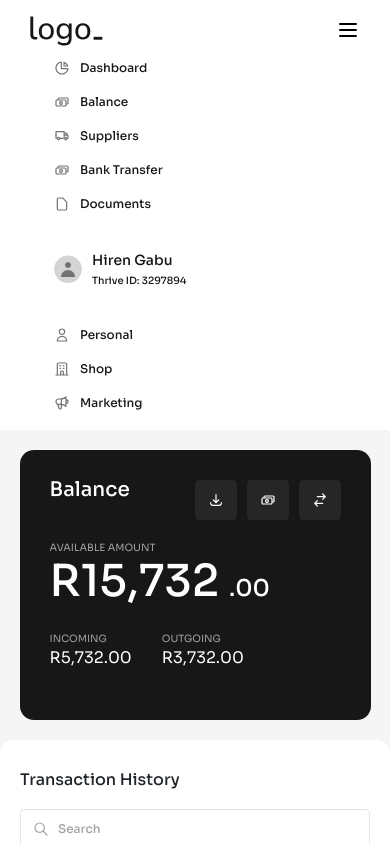
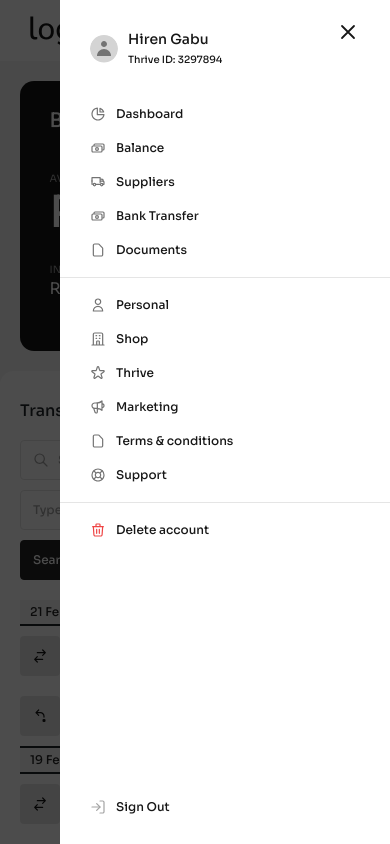
Before and after one commit to Hirenhg/Thrive, a React (Create React App) app in the folder thrive-react/: page /balance in a window 390 px wide. Both pictures are taken after a click on the button 348 px from the left and 30 px from the top of the page. Shown: the top 844 px of the page. Built offline with nearby package versions, Linux system fonts and the light colour scheme.

Commit message:
HeaderMenu Responsive Design and Dropdown open onclick

```diff
--- a/thrive-react/src/components/Header/Header.js
+++ b/thrive-react/src/components/Header/Header.js
@@ -1,48 +1,72 @@
-import React, { useState } from 'react'
-import { images } from '../../config/images'
-import { NavLink } from "react-router-dom";
+import React, { useEffect, useRef, useState } from "react";
+import { images } from "../../config/images";
+import { Link, NavLink } from "react-router-dom";
 
 const Header = () => {
-    const [isOpen, setIsOpen] = useState(false);
+    const [navbarOpen, setNavbarOpen] = useState(false);
+    const [dropdownOpen, setDropdownOpen] = useState(false);
+    const dropdownRef = useRef(null);
 
     const toggleNavbar = () => {
-        setIsOpen(!isOpen);
+        setNavbarOpen(!navbarOpen);
     };
+
+    const toggleDropdown = () => {
+        setDropdownOpen(prevState => !prevState);
+    };
+
+    const handleCloseDropdown = () => {
+        setDropdownOpen(false);
+    };
+
+    useEffect(() => {
+        const handleClickOutside = (event) => {
+            if (dropdownRef.current && !dropdownRef.current.contains(event.target)) {
+                handleCloseDropdown();
+            }
+        };
+        document.addEventListener('mousedown', handleClickOutside);
+        return () => {
+            document.removeEventListener('mousedown', handleClickOutside);
+        };
+    }, []);
 
     return (
         <div className="header_main">
             <nav className="navbar navbar-expand-lg">
                 <div className="container mw-sm-960 px-4">
                     <div className="navbar-top d-flex align-items-center">
-                        <NavLink className="navbar-brand" to="/">
+                        <NavLink className="navbar-brand" href="/">
                             <img src={images.Logo} alt="logo" />
                         </NavLink>
-                        <button type="button" className="navbar-toggler" onClick={toggleNavbar}></button>
+                        <button type="button" className="navbar-toggler collapsed" onClick={toggleNavbar} aria-label={navbarOpen ? "Close navigation" : "Open navigation"} ></button>
                     </div>
-                    <div className={`navbar-collapse ${isOpen ? "show" : "collapsed"}`}>
-                        <ul className="navbar-nav ms-auto flex-sm-row mb-0">
+                    <div className={`navbar-collapse justify-content-end collapsed collapse ${navbarOpen ? "show" : "collapse"}`} id="collapsibleNavbar">
+                        <div className="nav-menubar">
+                            <div className="d-flex flex-column-reverse flex-sm-row ms-sm-auto">
+                                <ul className="navbar-nav ms-sm-auto flex-sm-row mb-0">
                                     <li className="nav-item margin-r-20">
-                                <NavLink className="nav-link text-primary fw-medium f-size-12 d-flex align-items-center" to="/" onClick={toggleNavbar}>
+                                        <NavLink className="nav-link text-primary fw-medium f-size-12 d-flex align-items-center" to="/" onClick={toggleNavbar} aria-label={navbarOpen ? "Close navigation" : "Open navigation"}>
                                             <i className="nav-icon ico-dashboard margin-r-10 d-sm-none"></i>Dashboard
                                         </NavLink>
                                     </li>
                                     <li className="nav-item margin-r-20">
-                                <NavLink className="nav-link text-primary fw-medium f-size-12 d-flex align-items-center" to="/balance" onClick={toggleNavbar}>
+                                        <NavLink className="nav-link text-primary fw-medium f-size-12 d-flex align-items-center" to="/balance" onClick={toggleNavbar} aria-label={navbarOpen ? "Close navigation" : "Open navigation"}>
                                             <i className="nav-icon ico-balance margin-r-10 d-sm-none"></i>Balance
                                         </NavLink>
                                     </li>
                                     <li className="nav-item margin-r-20">
-                                <NavLink className="nav-link text-primary fw-medium f-size-12 d-flex align-items-center" to="/suppliers" onClick={toggleNavbar}>
+                                        <NavLink className="nav-link text-primary fw-medium f-size-12 d-flex align-items-center" to="/suppliers" onClick={toggleNavbar} aria-label={navbarOpen ? "Close navigation" : "Open navigation"}>
                                             <i className="nav-icon ico-supplier margin-r-10 d-sm-none"></i>Suppliers
                                         </NavLink>
                                     </li>
                                     <li className="nav-item margin-r-20">
-                                <NavLink className="nav-link text-primary fw-medium f-size-12 d-flex align-items-center" to="/bank-transfer" onClick={toggleNavbar}>
+                                        <NavLink className="nav-link text-primary fw-medium f-size-12 d-flex align-items-center" to="/bank-transfer" onClick={toggleNavbar} aria-label={navbarOpen ? "Close navigation" : "Open navigation"}>
                                             <i className="nav-icon ico-balance margin-r-10 d-sm-none"></i>Bank Transfer
                                         </NavLink>
                                     </li>
                                     <li className="nav-item margin-r-20">
-                                <NavLink className="nav-link text-primary fw-medium f-size-12 d-flex align-items-center" to="/documents" onClick={toggleNavbar}>
+                                        <NavLink className="nav-link text-primary fw-medium f-size-12 d-flex align-items-center" to="/documents" onClick={toggleNavbar} aria-label={navbarOpen ? "Close navigation" : "Open navigation"}>
                                             <i className="nav-icon ico-document margin-r-10 d-sm-none"></i>Documents
                                         </NavLink>
                                     </li>
@@ -52,49 +76,100 @@ const Header = () => {
                                         <img src={images.UserPlaceholder} alt="UserPlaceholder" />
                                     </NavLink>
                                     <div className="nav-item dropdown">
-                                <a className="nav-link dropdown-toggle userinfo margin-l-10" href="#" id="navbarDropdown" role="button">
+                                        <Link
+                                            className="nav-link dropdown-toggle userinfo margin-l-10"
+                                            onClick={toggleDropdown}
+                                        >
                                             <div className="username text-primary fw-medium pb-1 f-size-14 line-height-18">Hiren Gabu</div>
                                             <div className="thrive-id text-primary fw-medium f-size-10">Thrive ID: 3297894</div>
-                                </a>
-                                <ul className="dropdown-menu bg-white border-ea p-1">
+                                        </Link>
+                                        {dropdownOpen && (
+                                            <ul className="dropdown-menu bg-white border-ea p-1 show">
                                                 <li>
-                                        <NavLink className="dropdown-item text-primary fw-medium f-size-12 p-2 rounded d-flex align-items-center" to="/profile">
+                                                    <NavLink
+                                                        className="dropdown-item text-primary fw-medium f-size-12 p-2 rounded d-flex align-items-center"
+                                                        to="/profile"
+                                                        onClick={handleCloseDropdown}
+                                                    >
                                                         <i className="nav-icon ico-profile margin-r-10"></i>Profile
                                                     </NavLink>
                                                 </li>
                                                 <li>
-                                        <NavLink className="dropdown-item text-primary fw-medium f-size-12 p-2 rounded d-flex align-items-center" to="/logout">
+                                                    <NavLink
+                                                        className="dropdown-item text-primary fw-medium f-size-12 p-2 rounded d-flex align-items-center"
+                                                        to="/logout"
+                                                        onClick={handleCloseDropdown}
+                                                    >
                                                         <i className="nav-icon ico-signout margin-r-10"></i>Sign Out
+                                                    </NavLink>
+                                                </li>
+                                            </ul>
+                                        )}
+                                    </div>
+                                </div>
+                            </div>
+                            <div className="d-sm-none divider margin-t-10 margin-b-10"></div>
+                            <div className="d-sm-none account-menu">
+                                <ul className="navbar-nav">
+                                    <li className="nav-item">
+                                        <NavLink className="nav-link text-primary fw-medium f-size-12 d-flex align-items-center" to="/personal" onClick={toggleNavbar} aria-label={navbarOpen ? "Close navigation" : "Open navigation"}>
+                                            <i className="nav-icon ico-user margin-r-10"></i>Personal
+                                        </NavLink>
+                                    </li>
+                                    <li className="nav-item">
+                                        <NavLink className="nav-link text-primary fw-medium f-size-12 d-flex align-items-center" to="/shop" onClick={toggleNavbar} aria-label={navbarOpen ? "Close navigation" : "Open navigation"}>
+                                            <i className="nav-icon ico-shop margin-r-10"></i>Shop
+                                        </NavLink>
+                                    </li>
+                                    <li className="nav-item">
+                                        <NavLink className="nav-link text-primary fw-medium f-size-12 d-flex align-items-center" to="/thrive" onClick={toggleNavbar} aria-label={navbarOpen ? "Close navigation" : "Open navigation"}>
+                                            <i className="nav-icon ico-thrive margin-r-10"></i>Thrive
+                                        </NavLink>
+                                    </li>
+                                    <li className="nav-item">
+                                        <NavLink className="nav-link text-primary fw-medium f-size-12 d-flex align-items-center" to="/marketing" onClick={toggleNavbar} aria-label={navbarOpen ? "Close navigation" : "Open navigation"}>
+                                            <i className="nav-icon ico-marketing margin-r-10"></i>Marketing
+                                        </NavLink>
+                                    </li>
+                                    <li className="nav-item">
+                                        <NavLink className="nav-link text-primary fw-medium f-size-12 d-flex align-items-center" to="/tc" onClick={toggleNavbar} aria-label={navbarOpen ? "Close navigation" : "Open navigation"}>
+                                            <i className="nav-icon ico-tc margin-r-10"></i>Terms &amp;
+                                            conditions
+                                        </NavLink>
+                                    </li>
+                                    <li className="nav-item">
+                                        <NavLink className="nav-link text-primary fw-medium f-size-12 d-flex align-items-center" to="/support" onClick={toggleNavbar} aria-label={navbarOpen ? "Close navigation" : "Open navigation"}>
+                                            <i className="nav-icon ico-support margin-r-10"></i>
+                                            Support
+                                        </NavLink>
+                                    </li>
+                                    <li className="divider margin-t-10 margin-b-10"></li>
+                                    <li className="nav-item">
+                                        <NavLink className="nav-link text-primary fw-medium f-size-12 d-flex align-items-center" to="/delete">
+                                            <i className="nav-icon ico-delete margin-r-10"></i>
+                                            Delete account
+                                        </NavLink>
+                                    </li>
+                                </ul>
+                            </div>
+                            <div className="d-sm-none signout-menu position-absolute margin-b-20 w-100 bottom-0">
+                                <ul className="navbar-nav">
+                                    <li className="nav-item">
+                                        <NavLink className="nav-link text-primary fw-medium f-size-12 d-flex align-items-center" to="/signout">
+                                            <i className="nav-icon ico-signout margin-r-10"></i>
+                                            Sign Out
                                         </NavLink>
                                     </li>
                                 </ul>
                             </div>
                         </div>
-                        <div className="d-sm-none account-menu">
-                            <ul className="navbar-nav">
-                                <li className="nav-item">
-                                    <NavLink className="nav-link text-primary fw-medium f-size-12 d-flex align-items-center" to="/personal" onClick={toggleNavbar}>
-                                        <i className="nav-icon ico-user margin-r-10"></i>Personal
-                                    </NavLink>
-                                </li>
-                                <li className="nav-item">
-                                    <NavLink className="nav-link text-primary fw-medium f-size-12 d-flex align-items-center" to="/shop" onClick={toggleNavbar}>
-                                        <i className="nav-icon ico-shop margin-r-10"></i>Shop
-                                    </NavLink>
-                                </li>
-                                <li className="nav-item">
-                                    <NavLink className="nav-link text-primary fw-medium f-size-12 d-flex align-items-center" to="/marketing" onClick={toggleNavbar}>
-                                        <i className="nav-icon ico-marketing margin-r-10"></i>Marketing
-                                    </NavLink>
-                                </li>
-                            </ul>
+                        <button type="button" className="navbar-toggler navbar-close collapsed" onClick={toggleNavbar} aria-label={navbarOpen ? "Close navigation" : "Open navigation"}></button>
+                        <div className="menu-overlay collapsed"></div>
                     </div>
-                    </div>
-                    {isOpen && <div className="menu-overlay" onClick={toggleNavbar}></div>}
                 </div>
             </nav>
         </div>
-    )
-}
+    );
+};
 
-export default Header
+export default Header;
--- a/thrive-react/src/styles.scss
+++ b/thrive-react/src/styles.scss
@@ -546,7 +546,7 @@ input[type=number] {
                 li {
                     a.dropdown-item {
                         cursor: pointer;
-
+                        background: transparent;
                         &:hover {
                             background: $gray100;
                         }
@@ -1730,6 +1730,9 @@ input[type=number] {
             display: none;
             &.active {
                 display: block;
+                .page-link {
+                    z-index: 1;
+                }
             }
         }
         .page-back,
```
Lines whose indentation alone changed are shown as unchanged.
